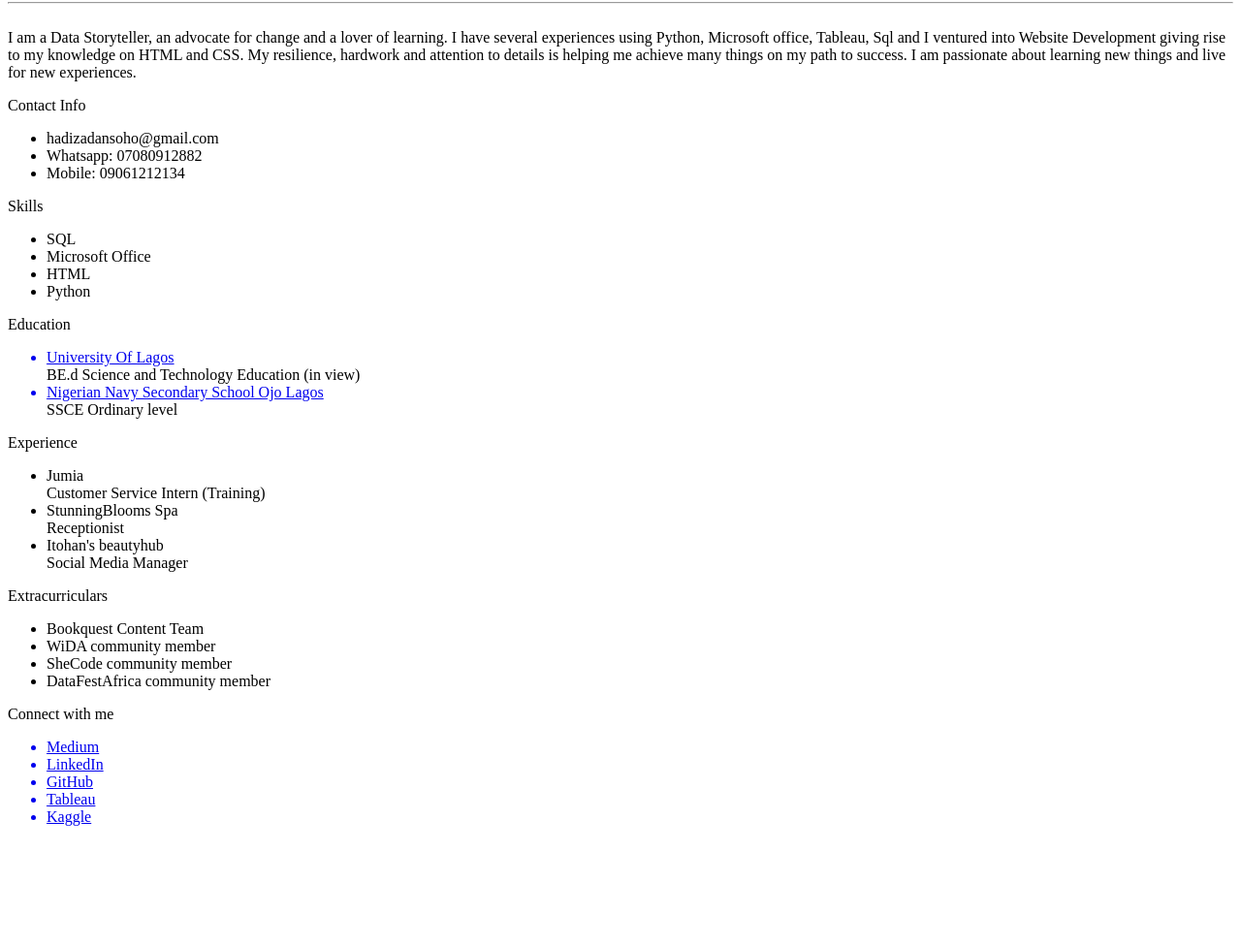
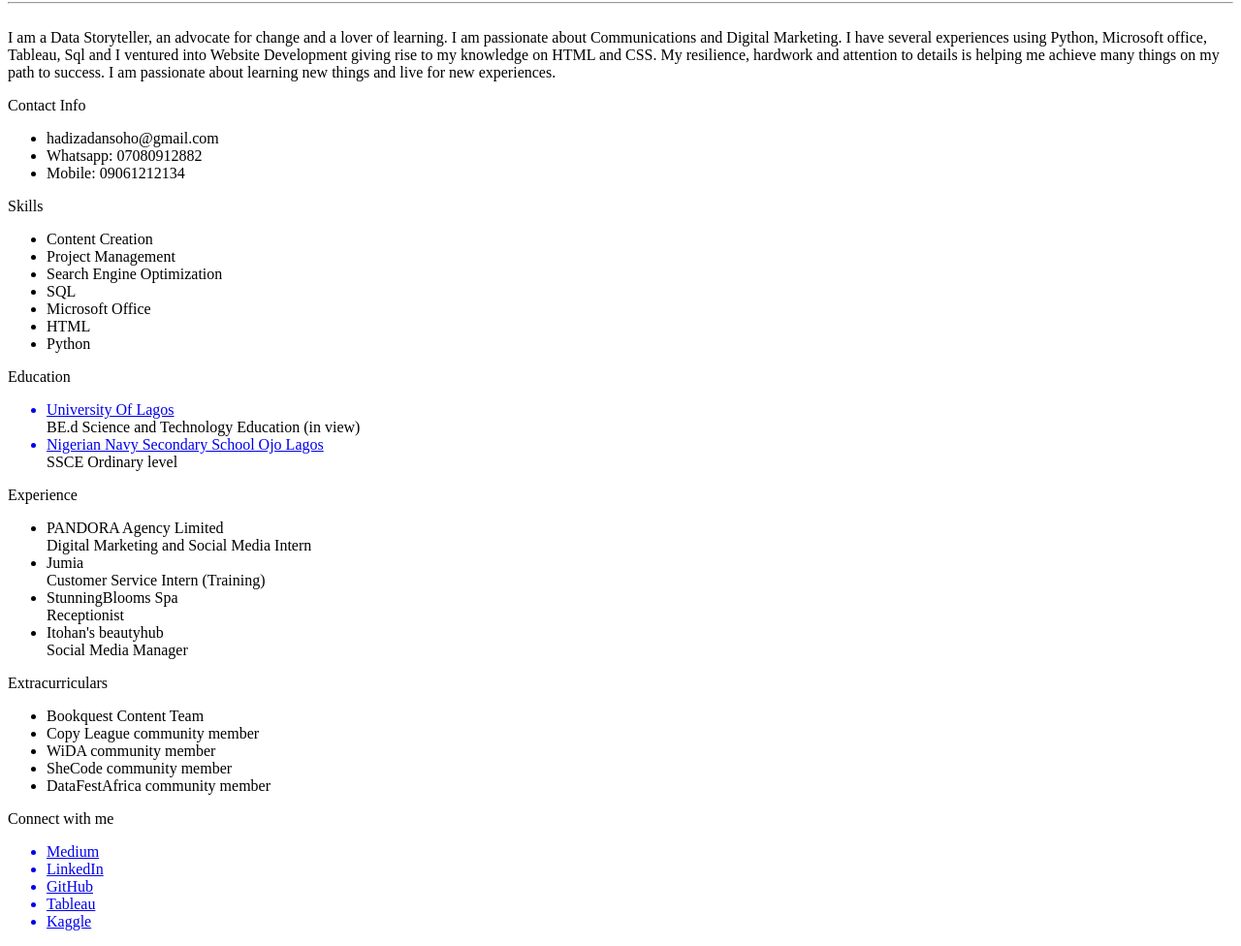
Before and after one commit to dizzyx/dizzyx.github.io, a plain HTML site: page index.html in a window 1280 px wide. Shown: the part 122-1098 px from the top of the page at 97% size. Before the commit the page ends 990 px from the top, so only its background shows below. Drawn offline with Linux system fonts and the light colour scheme.

Commit message:
Update index.html

```diff
--- a/index.html
+++ b/index.html
@@ -6,7 +6,7 @@
   <h1>Hadiza Ibrahim</h1>
   <hr />
   <br>
-  <body>I am a Data Storyteller, an advocate for change and a lover of learning. I have several experiences using Python, Microsoft office, Tableau, Sql and
+  <body>I am a Data Storyteller, an advocate for change and a lover of learning. I am passionate about Communications and Digital Marketing. I have several experiences using Python, Microsoft office, Tableau, Sql and
    I ventured into Website Development giving rise to my knowledge on HTML and CSS.
    My resilience, hardwork and attention to details is helping me achieve many things on my path to success.
  I am passionate about learning new things and live for new experiences.
@@ -19,7 +19,10 @@
   </ul>
   <p class="head">Skills</p>
   <ul>
-    <li>SQL</li>
+     <li>Content Creation</li>
+     <li>Project Management</li>
+     <li>Search Engine Optimization</li>
+     <li>SQL</li>
     <li>Microsoft Office</li>
     <li>HTML</li>
     <li>Python</li>
@@ -38,6 +41,8 @@
   </ul>
   <p class="head">Experience</p>
   <ul>
+    <li>PANDORA Agency Limited </li>
+    <body>Digital Marketing and Social Media Intern</body>
     <li>Jumia </li>
     <body>Customer Service Intern (Training)</body>
     <li>StunningBlooms Spa</li>
@@ -48,6 +53,7 @@
   <p class="head">Extracurriculars</p>
   <ul>
     <li>Bookquest Content Team</li>
+    <li>Copy League community member</li>
     <li>WiDA community member</li>
     <li>SheCode community member</li>
     <li>DataFestAfrica community member</li>
```
